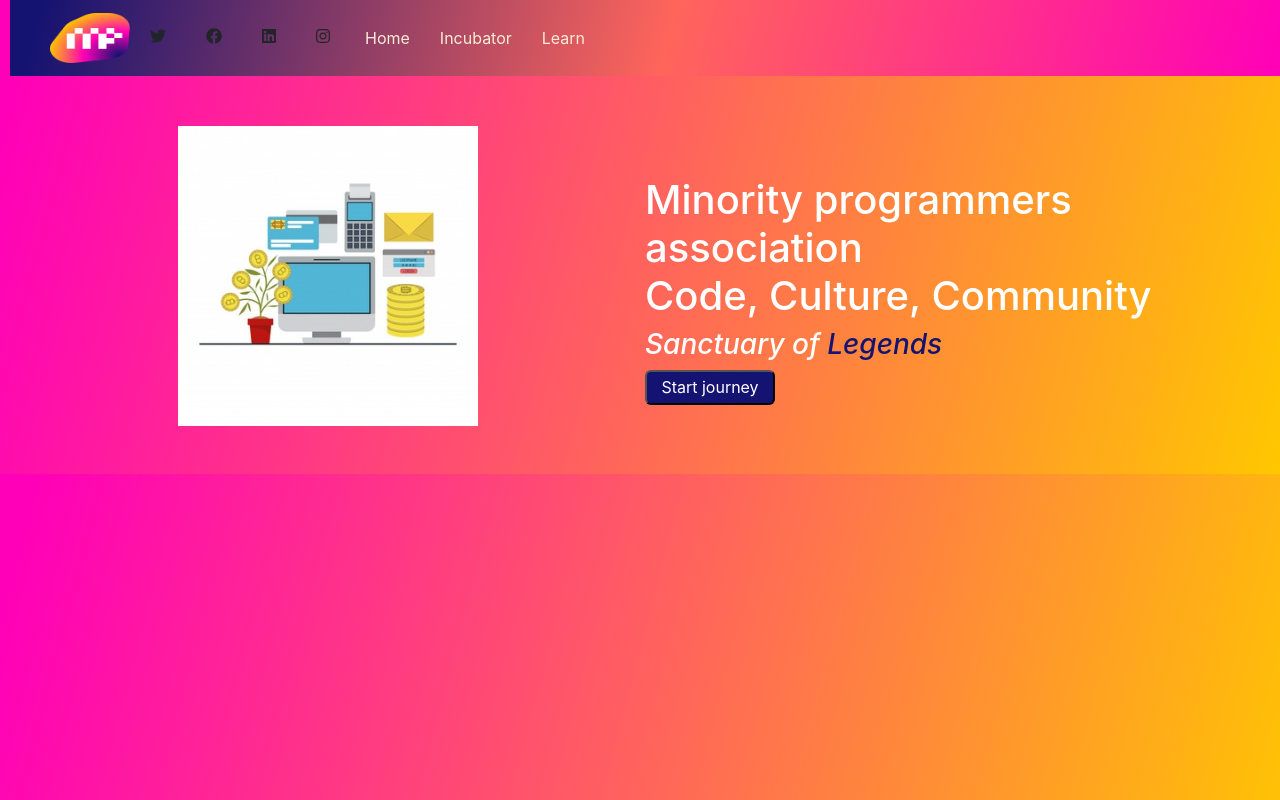
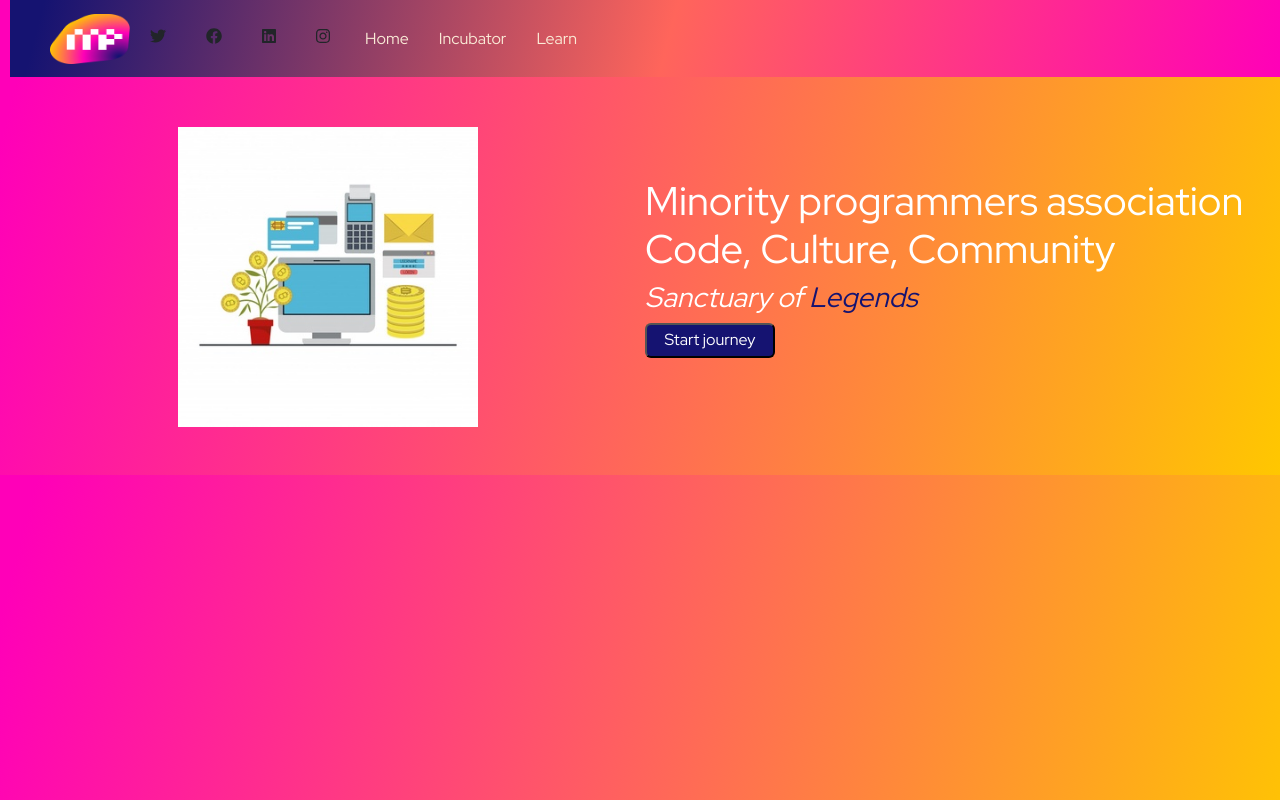
Before and after one commit to rafiul86/Crypto-investing-app, a React (Create React App) app: page / in a window 1280 px wide. Built offline with nearby package versions, Linux system fonts and the light colour scheme.

Commit message:
font red hat

```diff
--- a/public/index.html
+++ b/public/index.html
@@ -12,15 +12,8 @@
     <link rel="apple-touch-icon" href="%PUBLIC_URL%/logo192.png" />
     <link href="https://cdn.jsdelivr.net/npm/bootstrap@5.0.1/dist/css/bootstrap.min.css" rel="stylesheet" integrity="sha384-+0n0xVW2eSR5OomGNYDnhzAbDsOXxcvSN1TPprVMTNDbiYZCxYbOOl7+AMvyTG2x" crossorigin="anonymous">
     <link rel="manifest" href="%PUBLIC_URL%/manifest.json" />
-    <!--
-      Notice the use of %PUBLIC_URL% in the tags above.
-      It will be replaced with the URL of the `public` folder during the build.
-      Only files inside the `public` folder can be referenced from the HTML.
-
-      Unlike "/favicon.ico" or "favicon.ico", "%PUBLIC_URL%/favicon.ico" will
-      work correctly both with client-side routing and a non-root public URL.
-      Learn how to configure a non-root public URL by running `npm run build`.
-    -->
+    <link rel="preconnect" href="https://fonts.gstatic.com">
+<link href="https://fonts.googleapis.com/css2?family=Red+Hat+Display&display=swap" rel="stylesheet">
     <title>React App</title>
   </head>
   <body>
--- a/src/index.css
+++ b/src/index.css
@@ -1,14 +1,9 @@
 body {
   margin-left: 10px;
 
-  font-family: -apple-system, BlinkMacSystemFont, 'Segoe UI', 'Roboto', 'Oxygen',
-    'Ubuntu', 'Cantarell', 'Fira Sans', 'Droid Sans', 'Helvetica Neue',
-    sans-serif;
-  -webkit-font-smoothing: antialiased;
-  -moz-osx-font-smoothing: grayscale;
+  font-family: 'Red Hat Display', sans-serif;
 }
 
 code {
-  font-family: source-code-pro, Menlo, Monaco, Consolas, 'Courier New',
-    monospace;
+  font-family: 'Red Hat Display', sans-serif;
 }
```
